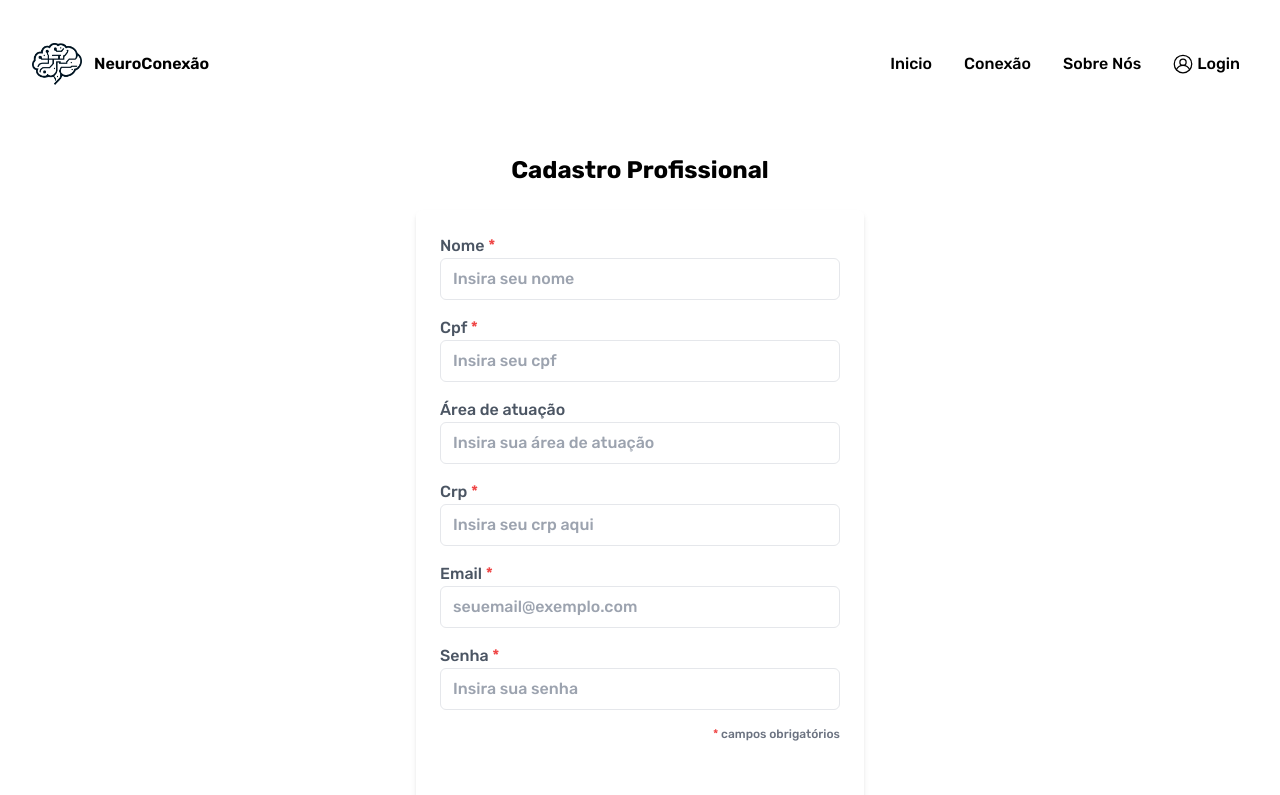
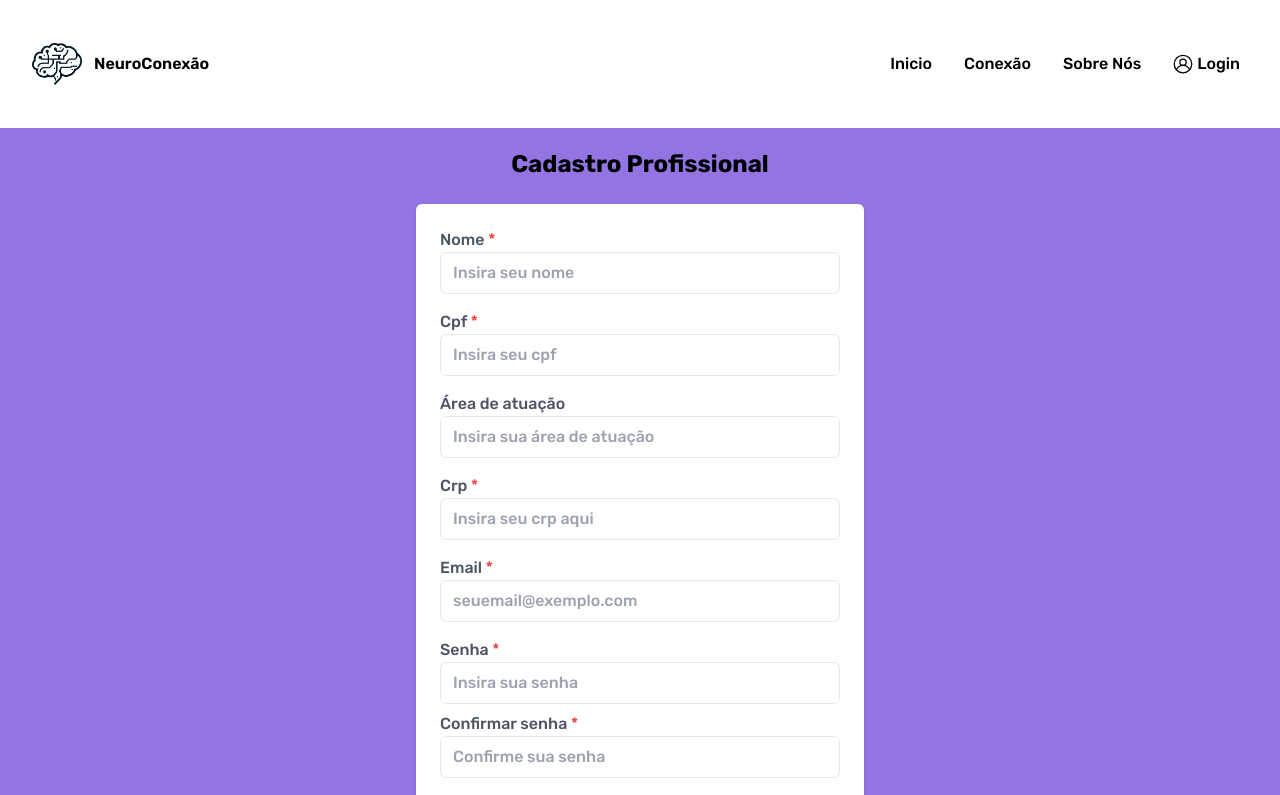
Before and after one commit to RecodeSquad14/NeuroConexao, a Next.js app: page /formularioProfissional in a window 1280 px wide. Shown: the top 795 px of the page. Built offline with nearby package versions, Linux system fonts and the light colour scheme.

Commit message:
refactor

```diff
--- a/src/app/formularioProfissional/page.js
+++ b/src/app/formularioProfissional/page.js
@@ -1,6 +1,4 @@
 import CadastroProfissional from '@/components/formulario/CadastroProfissional';
-
-
 
 const FormularioProfissional = () => {
   return (
--- a/src/components/button/ButtonForm.jsx
+++ b/src/components/button/ButtonForm.jsx
@@ -1,4 +1,3 @@
-import Link from 'next/link';
 import React from "react";
 
 function ButtonForm({ onClick, className, children }) {
--- a/src/components/formulario/CadastroProfissional.jsx
+++ b/src/components/formulario/CadastroProfissional.jsx
@@ -1,5 +1,6 @@
 "use client";
 import React, { useState } from "react";
+
 import ButtonForm from "../button/ButtonForm";
 
 const CadastroProfissional = () => {
@@ -27,9 +28,11 @@ const CadastroProfissional = () => {
   };
 
   return (
+
+    <div className="wrapper bg-primary">
       <div className="min-h-screen flex items-center justify-center">
         <div className="w-full max-w-md">
-        <h3 className="text-2xl font-bold mb-6 text-center">Cadastro Profissional</h3>
+        <h3 style={{ marginTop: '20px' }} className="text-2xl font-bold mb-6 text-center">Cadastro Profissional</h3>
           <div className="bg-white shadow-md rounded-md p-6">
             <form onSubmit={handleSubmit} className="cadastro-form">
               <div className="mb-4">
@@ -98,13 +101,23 @@ const CadastroProfissional = () => {
                   className="w-full px-3 py-2 border rounded-md focus:outline-none focus:border-blue-500"
                   autoComplete="new-password"
                 />
+                <label className="block mt-2 text-gray-600">Confirmar senha <span className="text-red-500">*</span></label>
+                <input
+                  type="password"
+                  name="confirmarSenha"
+                  value={formData.confirmarSenha}
+                  onChange={handleChange}
+                  placeholder="Confirme sua senha"
+                  className="w-full px-3 py-2 border rounded-md focus:outline-none focus:border-blue-500"
+                  autoComplete="new-password"
+                />
               </div>
               <p className="text-xs text-gray-500 mt-2 text-right">
                 <span className="text-red-500">*</span> campos obrigatórios
               </p>
               <ButtonForm
                 type="submit"
-              className="mx-auto bg-black text-white w-32 h-10 rounded-lg p-2 mt-20 mb-4
+                className="mx-auto bg-black text-white w-32 h-10 rounded-lg cursor-pointer p-2 mt-20 mb-4
               text-center hover:bg-gray-700 focus:outline-none">
                 Cadastrar
               </ButtonForm>
@@ -112,6 +125,7 @@ const CadastroProfissional = () => {
           </div>
         </div>
       </div>
+    </div>
   );
 };
 
```
Lines whose indentation alone changed are shown as unchanged.
